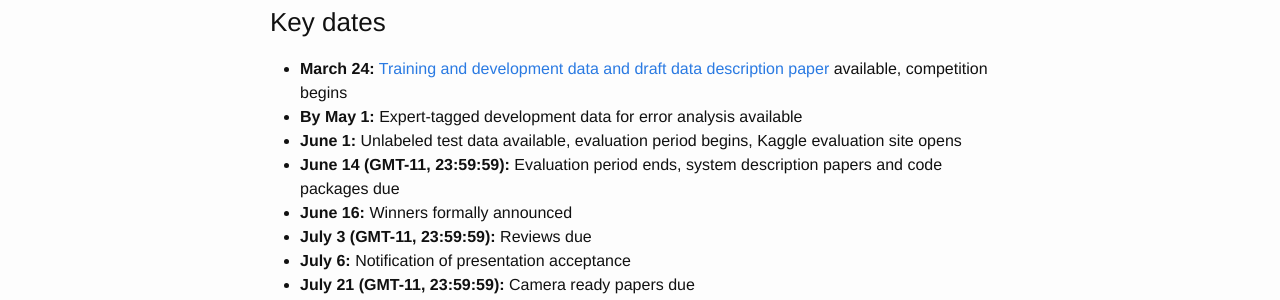
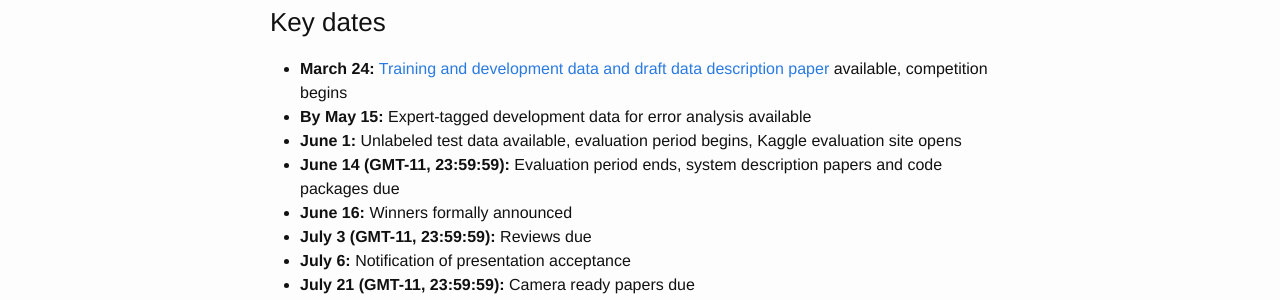
Before and after one commit to RepEval2017/RepEval2017.github.io, a Jekyll site: the page built from shared_task.md, in a window 1280 px wide and 900 px high, scrolled down 3076 px. Shown: the part 195-495 px from the top of the window. Built offline with Jekyll 4.4.1, drawn with Linux system fonts in a browser that asks for light colours.

```diff
--- a/shared_task.md
+++ b/shared_task.md
@@ -702,7 +702,7 @@
 ### <span class="c25">Key dates</span>
 
 *   <strong>March 24:</strong> <span class="c4">[Training and development data and draft data description paper](http://nyu.edu/projects/bowman/multinli) available, competition begins</span>
-*   <strong>By May 1:</strong> <span class="c4">Expert-tagged development data for error analysis available</span>
+*   <strong>By May 15:</strong> <span class="c4">Expert-tagged development data for error analysis available</span>
 *   <strong>June 1:</strong> <span class="c4">Unlabeled test data available, evaluation period begins, Kaggle evaluation site opens</span>
 *   <strong>June 14 (GMT-11, 23:59:59):</strong> <span class="c4">Evaluation period ends, system description papers and code packages due</span>
 *   <strong>June 16:</strong> <span class="c4">Winners formally announced</span>
```
